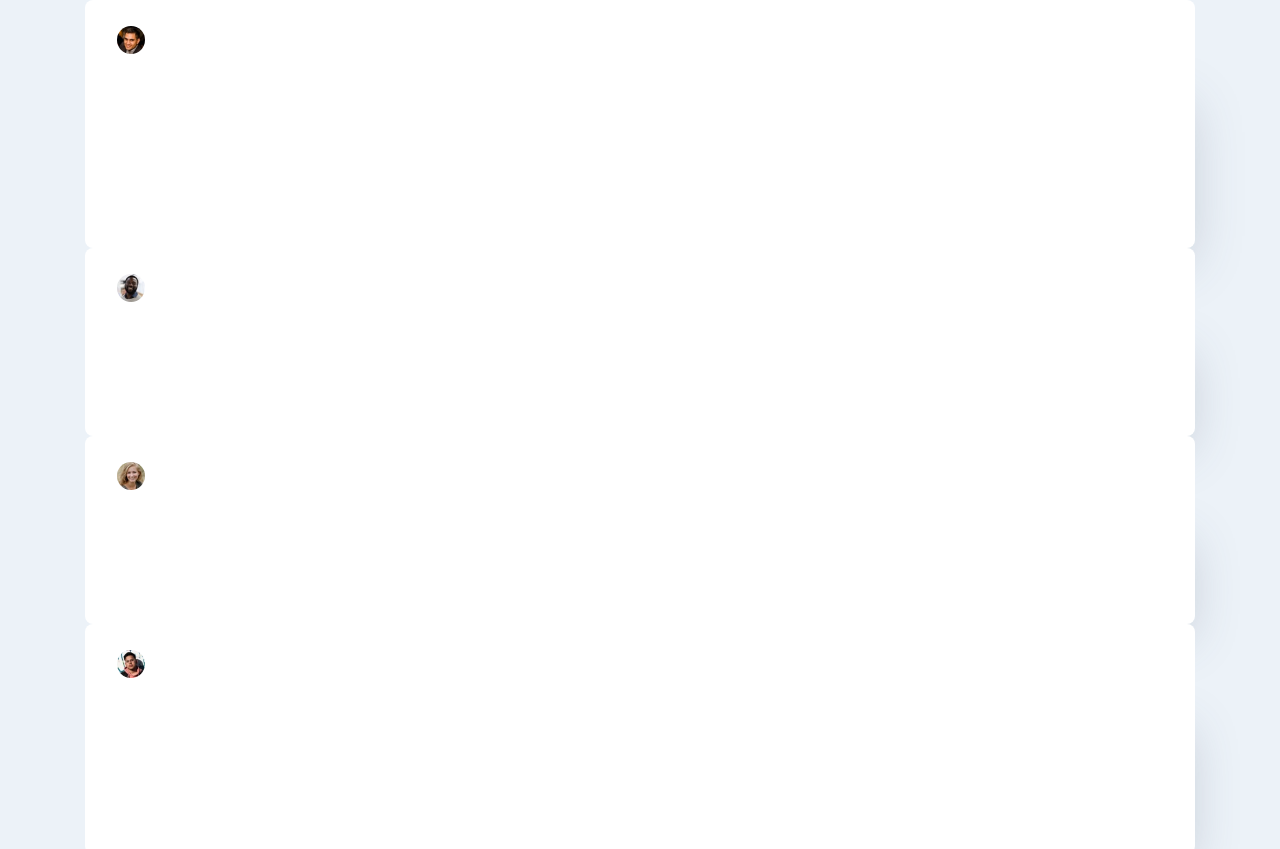
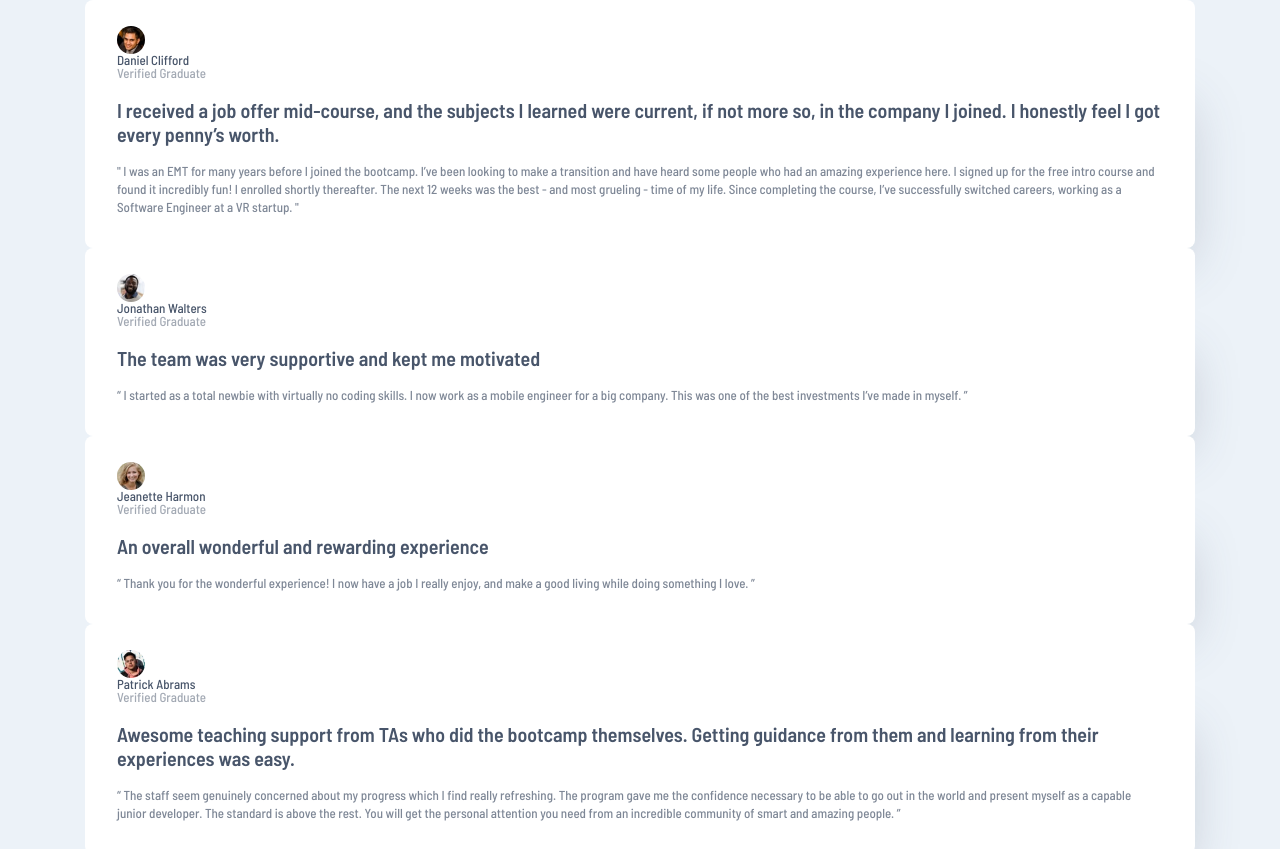
Before and after one commit to solracss/fem-testimonials-grid-section, a website built with Vite: page src/index.html in a window 1280 px wide. Shown: the top 849 px of the page. Built offline with nearby package versions, Linux system fonts and the light colour scheme.

Commit message:
update body font and color

```diff
--- a/src/sass/_layout.scss
+++ b/src/sass/_layout.scss
@@ -5,7 +5,8 @@ body {
 	place-items: center;
 	font-size: $fs-13;
 	font-weight: $fw-regular;
-	color: $clr-neutral-100;
+	font-family: $ff-base;
+	color: $clr-primary-400;
 	background-color: $clr-primary-200;
 }
 
```
